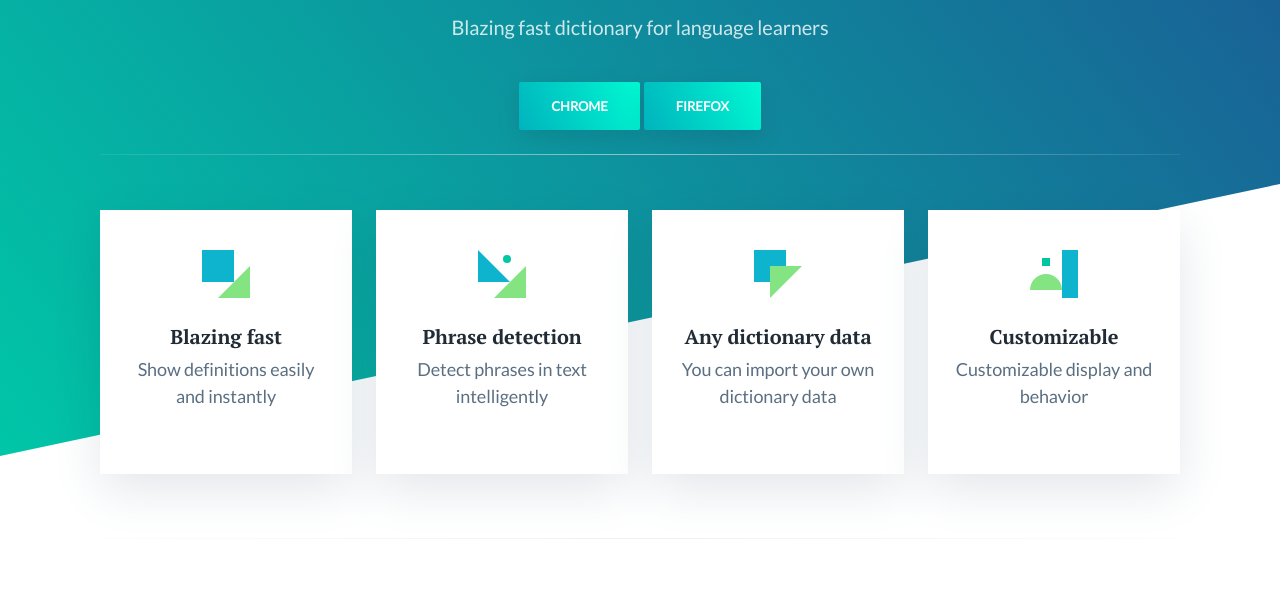
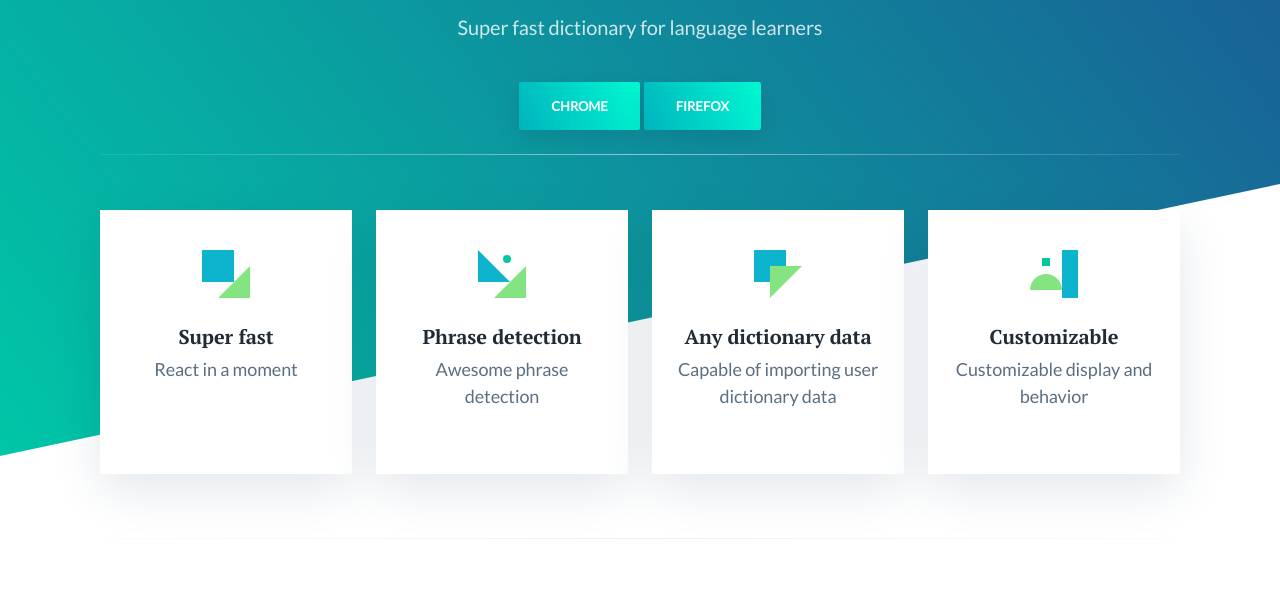
Before and after one commit to wtetsu/mouse-dictionary-website, a plain HTML site: page en/index.html in a window 1280 px wide. Shown: the part 184-799 px from the top of the page. Drawn offline with nearby package versions, Linux system fonts and the light colour scheme.

Commit message:
Minor improvements

```diff
--- a/en/index.html
+++ b/en/index.html
@@ -29,7 +29,7 @@
 					<div class="container-sm">
 						<div class="hero-inner">
 							<h1 class="hero-title h2-mobile mt-0 is-revealing">Mouse Dictionary</h1>
-							<p class="hero-paragraph is-revealing">Blazing fast dictionary for language learners</p>
+							<p class="hero-paragraph is-revealing">Super fast dictionary for language learners</p>
 
 							<p class="hero-cta is-revealing">
 								<a class="button button-secondary button-shadow" href="https://chrome.google.com/webstore/detail/mouse-dictionary/dnclbikcihnpjohihfcmmldgkjnebgnj" target="_blank"
@@ -63,8 +63,8 @@
 												</g>
 											</svg>
 										</div>
-										<h4 class="feature-title h3-mobile">Blazing fast</h4>
-										<p class="text-sm">Show definitions easily and instantly</p>
+										<h4 class="feature-title h3-mobile">Super fast</h4>
+										<p class="text-sm">React in a moment</p>
 									</div>
 								</div>
 								<div class="feature is-revealing">
@@ -79,7 +79,7 @@
 											</svg>
 										</div>
 										<h4 class="feature-title h3-mobile">Phrase detection</h4>
-										<p class="text-sm">Detect phrases in text intelligently</p>
+										<p class="text-sm">Awesome phrase detection</p>
 									</div>
 								</div>
 								<div class="feature is-revealing">
@@ -93,7 +93,7 @@
 											</svg>
 										</div>
 										<h4 class="feature-title h3-mobile">Any dictionary data</h4>
-										<p class="text-sm">You can import your own dictionary data</p>
+										<p class="text-sm">Capable of importing user dictionary data</p>
 									</div>
 								</div>
 								<div class="feature is-revealing">
```
Also changed, not shown: 1 other file.
